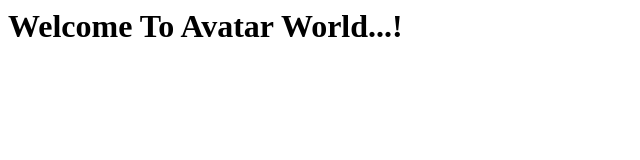
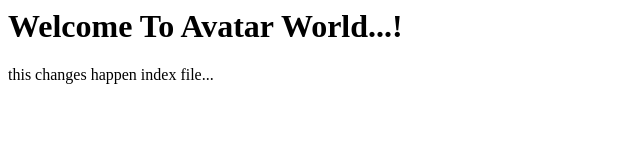
Before and after one commit to uddishd/demoproject, a plain HTML site: page index.html in a window 1280 px wide. Shown: the whole page, without its empty margins (0-640 px from the left). Drawn offline with Linux system fonts and the light colour scheme.

Commit message:
changes in index file

```diff
--- a/index.html
+++ b/index.html
@@ -1 +1,3 @@
 <h1>Welcome To Avatar World...!</h1>
+
+this changes happen index file...
```
